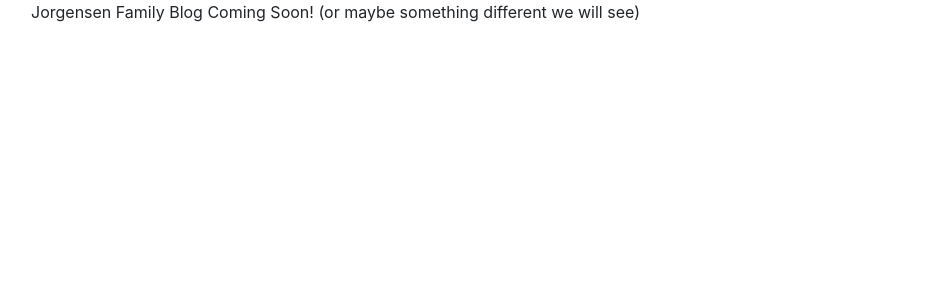
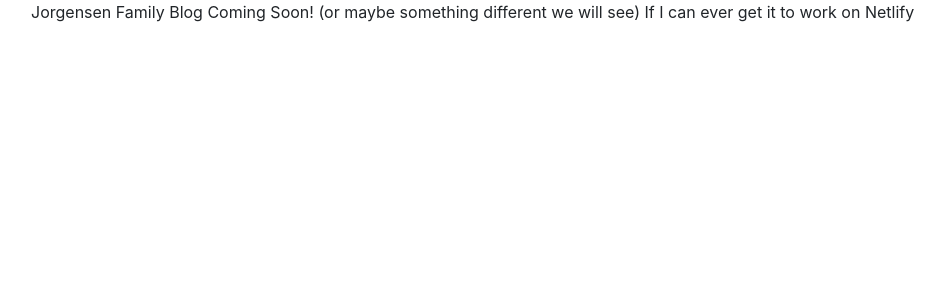
Before and after one commit to robertjorg/jorgfam, an Angular app: page / in a window 1280 px wide. Shown: the top 300 px of the page, without its empty margins (54-999 px from the left). Built offline with nearby package versions, Linux system fonts and the light colour scheme.

Commit message:
Another Test

```diff
--- a/src/app/outer-countainer/outer-countainer.component.html
+++ b/src/app/outer-countainer/outer-countainer.component.html
@@ -1,5 +1,5 @@
 <div class="container">
   <header>
-    Jorgensen Family Blog Coming Soon! (or maybe something different we will see)
+    Jorgensen Family Blog Coming Soon! (or maybe something different we will see) If I can ever get it to work on Netlify
   </header>
 </div>
```
